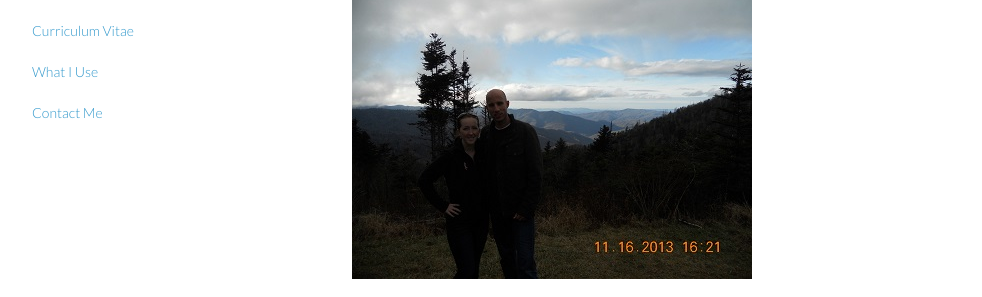
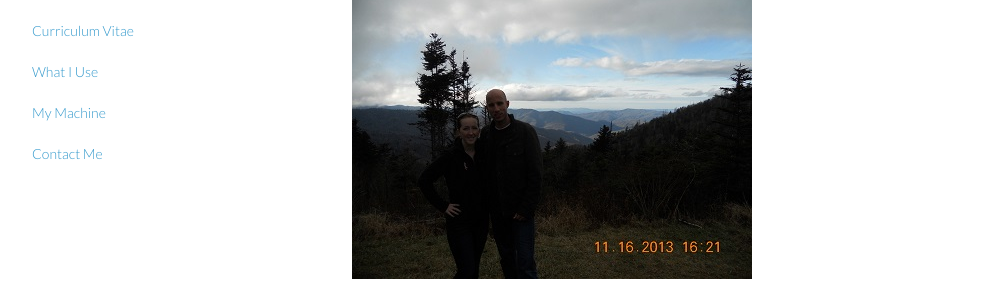
Before and after one commit to mattgwagner/mattgwagner, a Jekyll site: the page built from index.md, in a window 1280 px wide. Shown: the part 130-427 px from the top of the page, without its empty margins (148-1130 px from the left). Built offline with Jekyll 4.4.1, drawn with Linux system fonts in a browser that asks for light colours.

Commit message:
Add link to machine setup

```diff
--- a/_layouts/default.html
+++ b/_layouts/default.html
@@ -26,6 +26,7 @@
         <p class="view"><a href="https://github.com/mattgwagner">View My GitHub Profile</a></p>
 		<p class="view"><a href="/cv">Curriculum Vitae</a></p>
 		<p class="view"><a href="/whatiuse">What I Use</a></p>
+		<p class="view"><a href="https://github.com/mattgwagner/New-Machine">My Machine</a></p>
 		<p class="view"><a href="/contactme">Contact Me</a></p>
       </header>
 
```
